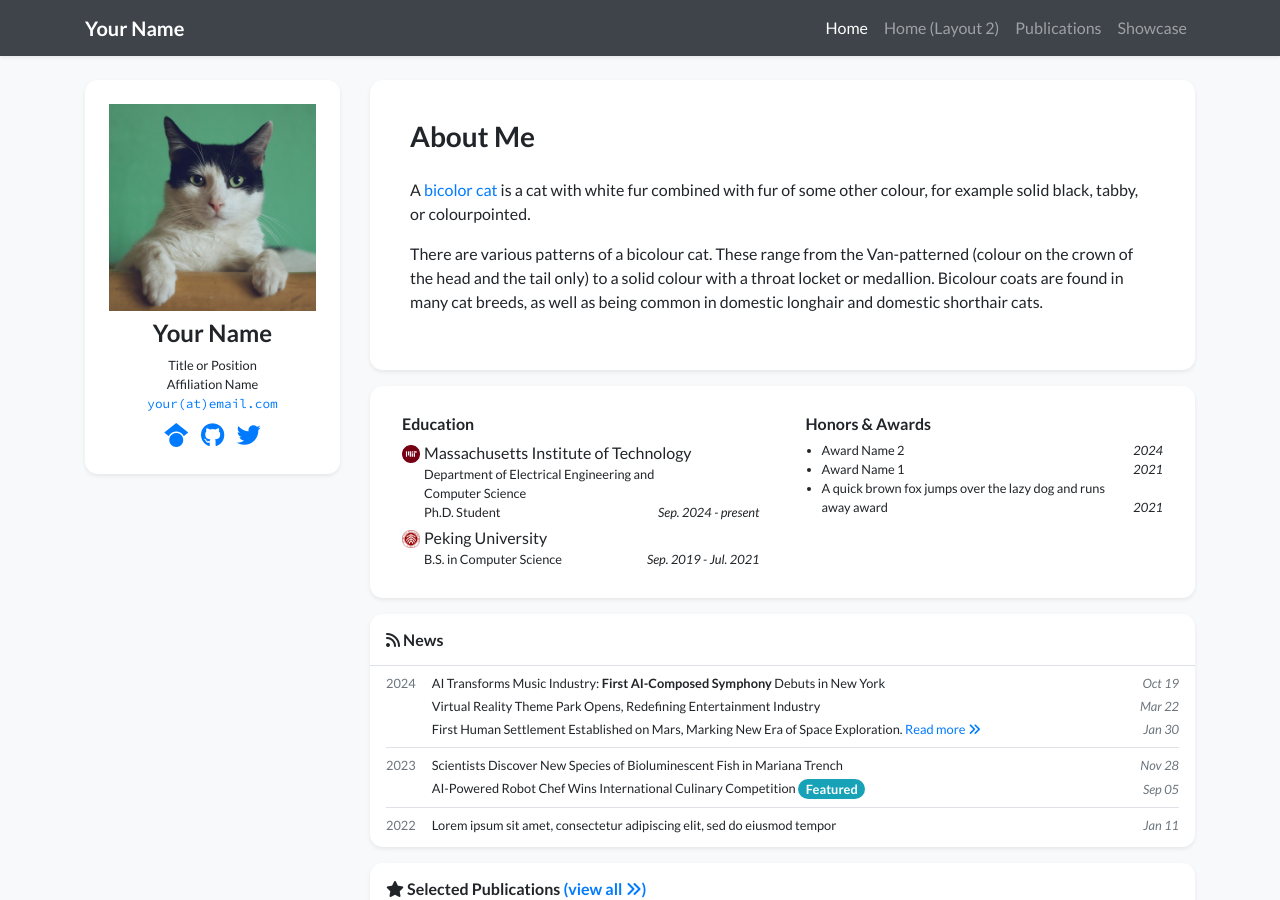
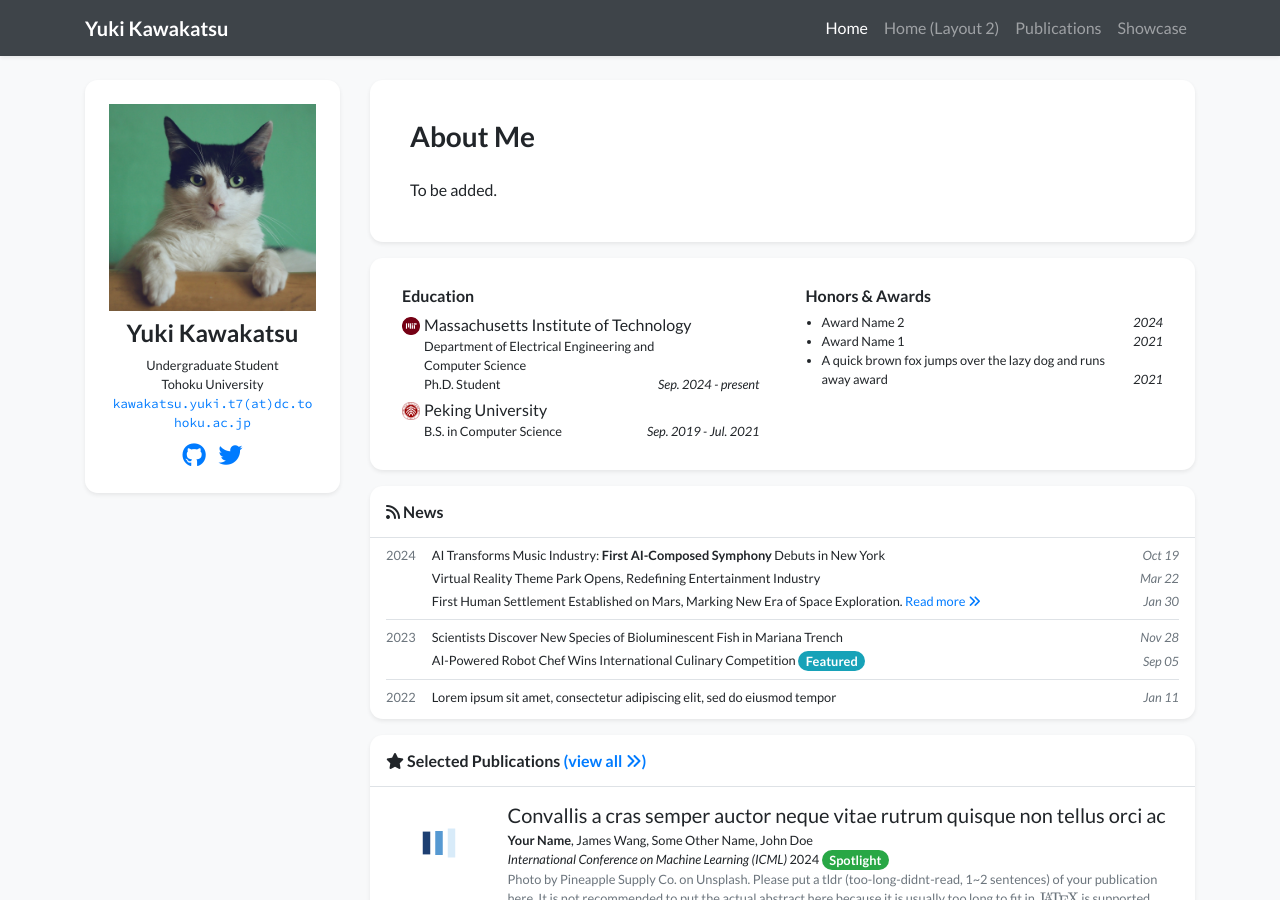
Before and after one commit to Kawakatsu09/kawakatsu09.github.io, a Jekyll site: the page built from index.html, in a window 1280 px wide and 900 px high. Built offline with Jekyll 4.4.1, drawn with Linux system fonts in a browser that asks for light colours; nearby versions of some CDN libraries; a style sheet for code colours, icons or effects is not loaded.

Commit message:
Update profile.yml
To be added

```diff
--- a/_data/profile.yml
+++ b/_data/profile.yml
@@ -1,18 +1,18 @@
-primary_name: "Your Name"
-secondary_name: ""
-navbar_name: "Your Name"
+primary_name: "Yuki Kawakatsu"
+#secondary_name: ""
+navbar_name: "Yuki Kawakatsu"
 
 positions:
-- name: Title or Position
-- name: Affiliation Name
-  logo: /assets/images/badges/MIT_Social_circle.png  # Logo is optional
+- name: Undergraduate Student
+- name: Tohoku University
+  #logo: /assets/images/badges/MIT_Social_circle.png  # Logo is optional
 
 
-email: "your@email.com"
+email: "kawakatsu.yuki.t7@dc.tohoku.ac.jp"
 # cv_link: link-to-your-cv-file
-gscholar: xFmQpf4AAAAJ  # This is an example, replace it with your own Google Scholar ID
-github: your_github_id
-twitter: your_twitter_id  # Do not include the '@' symbol
+#gscholar: xFmQpf4AAAAJ  # This is an example, replace it with your own Google Scholar ID
+github: Kawakatsu09
+twitter: Kawakatsu_nlp  # Do not include the '@' symbol
 # wechat_qrcode: /assets/images/etc/wechat.jpg
 # wechat_prompt: >-
 #   Please tell me your <strong>name</strong> and <strong>affiliation</strong> (current or past) when adding my wechat. Thanks!
@@ -21,14 +21,7 @@ twitter: your_twitter_id  # Do not include the '@' symbol
 
 short_bio_text_justify: false
 short_bio: >-
-  <p>
-    A <a href="https://en.wikipedia.org/wiki/Bicolor_cat" target="_blank">bicolor cat</a> is a cat with white fur combined with fur of some other colour, for example solid black, tabby, or colourpointed.
-  </p>
-  <p>
-    There are various patterns of a bicolour cat. These range from the Van-patterned (colour on the crown of the head
-    and the tail only) to a solid colour with a throat locket or medallion. Bicolour coats are found in many cat breeds,
-    as well as being common in domestic longhair and domestic shorthair cats.
-  </p>
+ To be added.
 
 portrait_url: /assets/images/photos/portrait.jpg
 portrait_caption: >-
```
